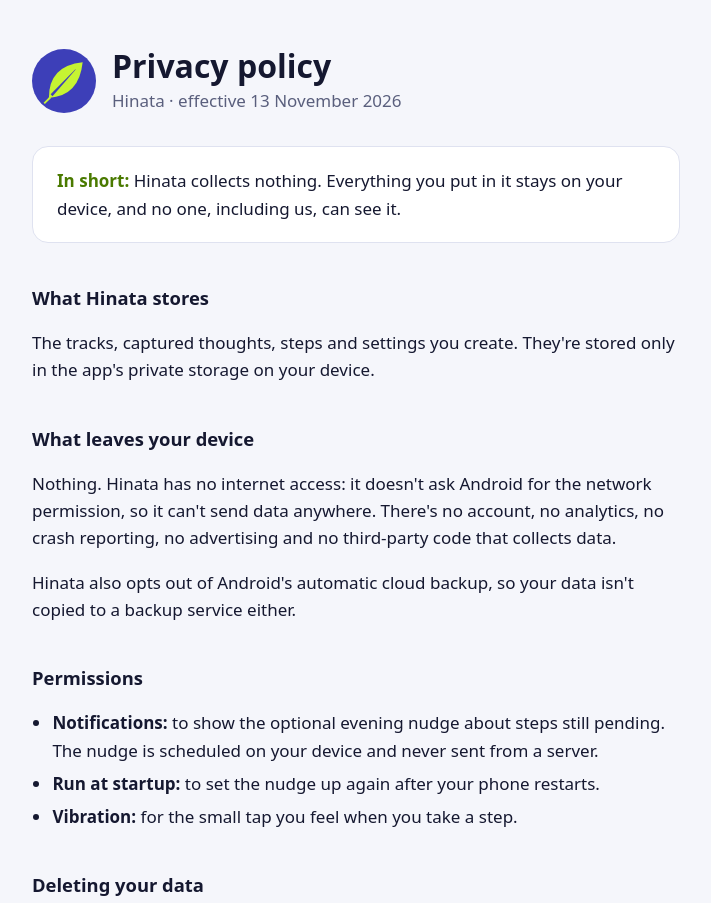
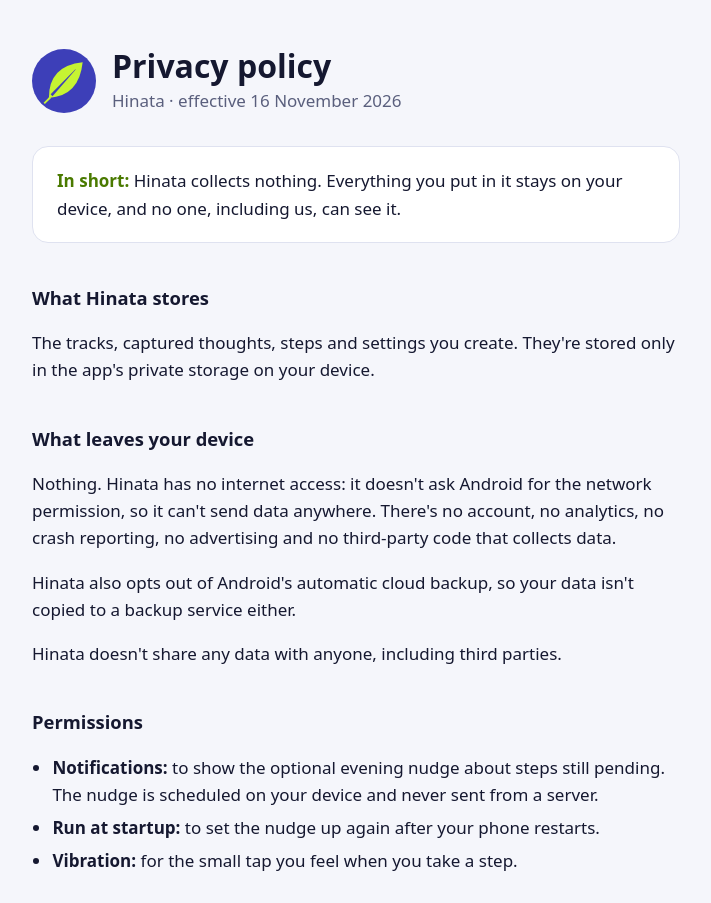
Before and after one commit to kernel-nine/hinata-site, a plain HTML site: page privacy/index.html in a window 1280 px wide. Shown: the top 903 px of the page, without its empty margins (284-995 px from the left). Drawn offline with Linux system fonts and the light colour scheme.

Commit message:
docs: state that Hinata shares no data

```diff
--- a/privacy/index.html
+++ b/privacy/index.html
@@ -14,7 +14,7 @@
     <img src="../icon.svg" alt="">
     <div>
       <h1>Privacy policy</h1>
-      <p>Hinata · effective 13 November 2026</p>
+      <p>Hinata · effective 16 November 2026</p>
     </div>
   </header>
 
@@ -34,6 +34,7 @@
   collects data.</p>
   <p>Hinata also opts out of Android's automatic cloud backup, so your data
   isn't copied to a backup service either.</p>
+  <p>Hinata doesn't share any data with anyone, including third parties.</p>
 
   <h2>Permissions</h2>
   <ul>
```
